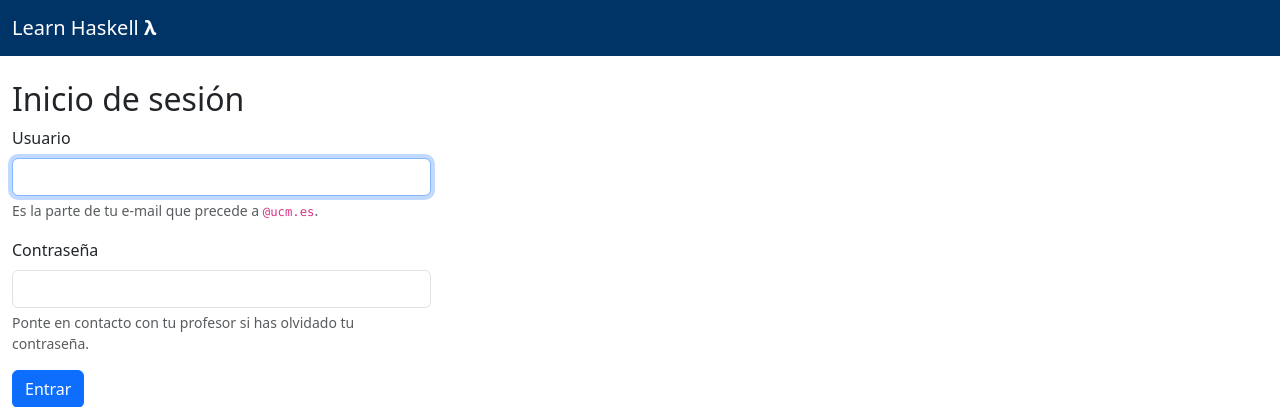
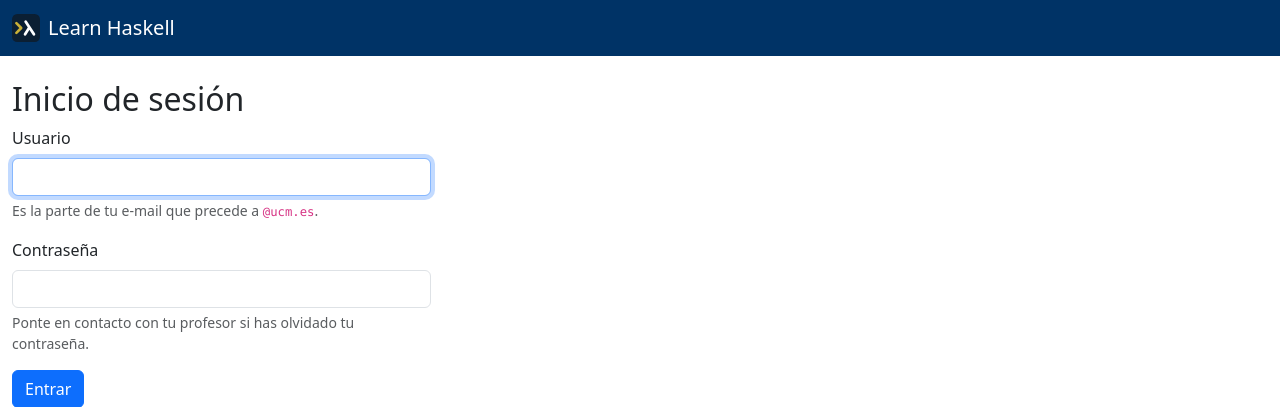
Before and after one commit to emartinm/haskell-judge, a Django app: page /haskell/login/ in a window 1280 px wide. Shown: the top 407 px of the page. Run offline with Django 5.2, Linux system fonts and the light colour scheme.

Commit message:
Nuevo logo: prompt de GHCi con lambda, también en la barra de menú

```diff
--- a/lhaskell/judge/static/judge/css/style.css
+++ b/lhaskell/judge/static/judge/css/style.css
@@ -2,10 +2,6 @@
 
 nav.menu_bar {
     background-color: #003366;
-}
-
-.lambda {
-    font-weight: bold;
 }
 
 h1 {
--- a/lhaskell/judge/templates/judge/base.html
+++ b/lhaskell/judge/templates/judge/base.html
@@ -5,7 +5,7 @@
     <title>{% block title %}Learn Haskell{% endblock %}</title>
     <meta charset="utf-8">
     <meta name="viewport" content="width=device-width, initial-scale=1">
-    <link rel="icon" href="{% static 'judge/img/lambda.svg' %}">
+    <link rel="icon" href="{% static 'judge/img/logo.svg' %}">
     <link rel="stylesheet" href="https://cdn.jsdelivr.net/npm/bootstrap@5.3.8/dist/css/bootstrap.min.css"
           integrity="sha256-2FMn2Zx6PuH5tdBQDRNwrOo60ts5wWPC9R8jK67b3t4=" crossorigin="anonymous">
     <link rel="stylesheet" href="https://cdn.jsdelivr.net/npm/bootstrap-icons@1.13.1/font/bootstrap-icons.min.css"
@@ -18,8 +18,9 @@
 <body>
 <nav class="navbar navbar-expand-md navbar-dark menu_bar">
     <div class="container-fluid">
-        <a href="{% url 'judge:index' %}" class="navbar-brand">
-            Learn Haskell <span class="lambda" aria-hidden="true">λ</span>
+        <a href="{% url 'judge:index' %}" class="navbar-brand d-flex align-items-center gap-2">
+            <img src="{% static 'judge/img/logo.svg' %}" alt="" width="28" height="28">
+            Learn Haskell
         </a>
         <button class="navbar-toggler ms-auto" type="button" data-bs-toggle="collapse" data-bs-target="#collapseNavbar"
                 aria-controls="collapseNavbar" aria-expanded="false" aria-label="{% translate 'Menú' %}">
```
Also changed, not shown: lhaskell/judge/static/judge/img/lambda.svg (deleted), lhaskell/judge/static/judge/img/logo.svg (added).
